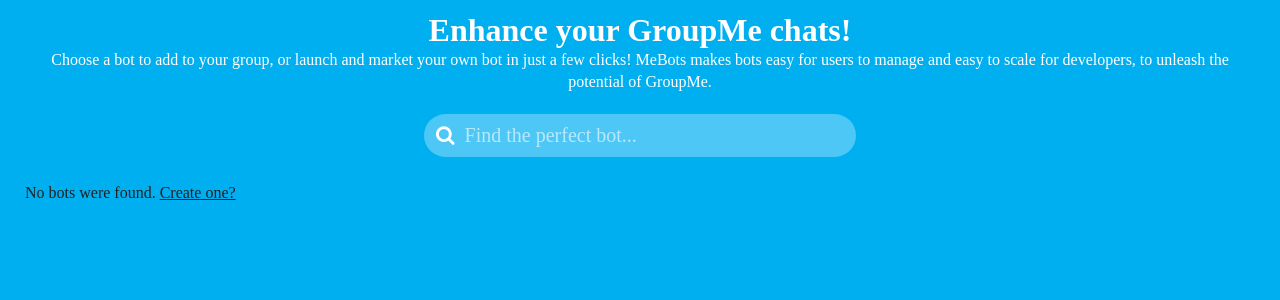
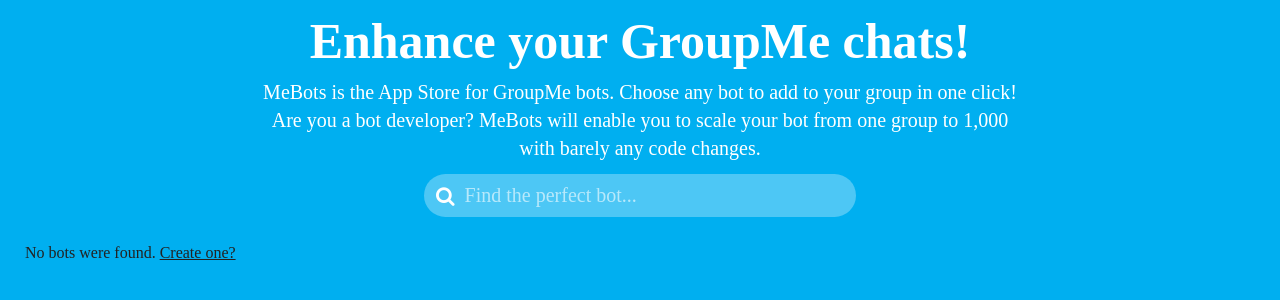
Before and after one commit to MeBots/MeBots, a Flask app: page / in a window 1280 px wide. Shown: the part 80-380 px from the top of the page. Run offline with Flask 2, Linux system fonts and the light colour scheme; data that the repository does not hold is empty; parts of the project's set-up code (start-up, migrations or seed data) failed here and were passed over; some web fonts are replaced.

Commit message:
Improve jumbotron styling

```diff
--- a/app/static/css/main.css
+++ b/app/static/css/main.css
@@ -188,6 +188,16 @@ ol, main p {
     text-align: center;
     color: white;
     margin-bottom: 20px;
+    max-width: 8in;
+    margin: 0 auto;
+}
+.jumbotron h1 {
+    font-size: 50px;
+}
+.jumbotron p {
+    font-size: 20px;
+    max-width: 8in;
+    padding: 8px 0 12px;
 }
 
 .row {
--- a/app/templates/index.html
+++ b/app/templates/index.html
@@ -4,7 +4,7 @@
     {% if current_user.is_anonymous %}
     <div class="jumbotron">
         <h1>Enhance your GroupMe chats!</h1>
-        <p>Choose a bot to add to your group, or launch and market your own bot in just a few clicks! MeBots makes bots easy for users to manage and easy to scale for developers, to unleash the potential of GroupMe.</p>
+        <p>MeBots is the App Store for GroupMe bots. Choose any bot to add to your group in one click! Are you a bot developer? MeBots will enable you to scale your bot from one group to 1,000 with barely any code changes.</p>
     </div>
     {% endif %}
 
```
